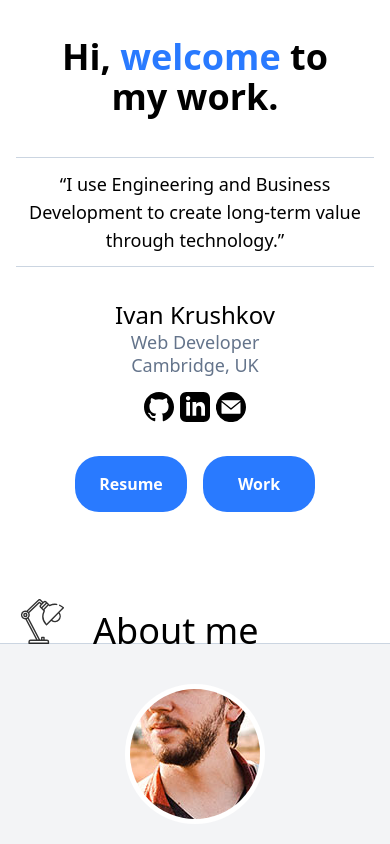
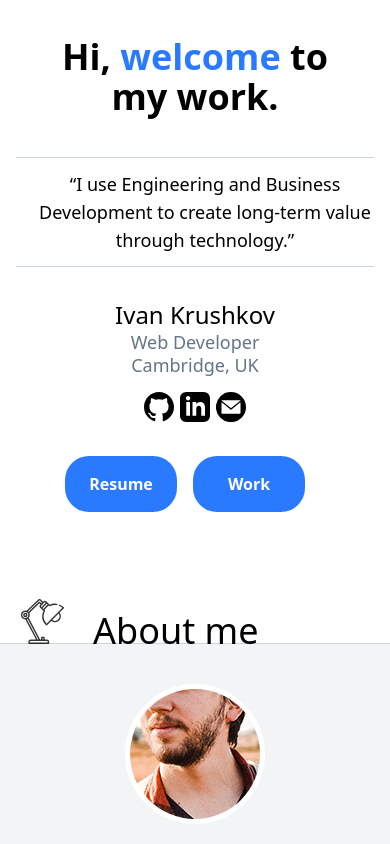
Before and after one commit to Piperapk/pipera-portfolio, a Next.js app: page / in a window 390 px wide. Shown: the top 844 px of the page. Built offline with nearby package versions, Linux system fonts and the light colour scheme.

Commit message:
Fixed padding for tablet devices on hero card.

```diff
--- a/components/HeroPage.tsx
+++ b/components/HeroPage.tsx
@@ -18,7 +18,7 @@ const HeroPage = ({containerWidth}: Props) => {
 
       <div className={`flex flex-wrap sm:flex-nowrap grid-cols-2 grid-rows-1 ${containerWidth} m-auto`}>
         <div className='sm:basis-2/3 self-center
-        mx-4 sm:ml-0 sm:mr-8 mb-8 sm:mb-10 py-3
+        mx-4 sm:ml-0 sm:mr-8 mb-8 sm:mb-10 py-3 pl-5
         text-center sm:text-right sm:text-2xl text-lg font-light border-y-[1px] sm:border-0 border-slate-300'>
           <p>“I use Engineering and Business Development to create long-term value through technology.”</p>
         </div>
@@ -35,7 +35,7 @@ const HeroPage = ({containerWidth}: Props) => {
           <div className='flex pt-2 space-x-1.5 justify-center sm:justify-start'>
             <LinkButtons/>
           </div>
-          <div className='flex justify-center sm:justify-start sm:pt-14 pt-5 items-end space-x-4'>
+          <div className='flex justify-center sm:justify-start sm:pt-14 pt-5 pr-5 items-end space-x-4'>
             <Button_Primary href="#resume" text="Resume"/>
             <Button_Primary href="#work" text="Work"/>
           </div>
```
